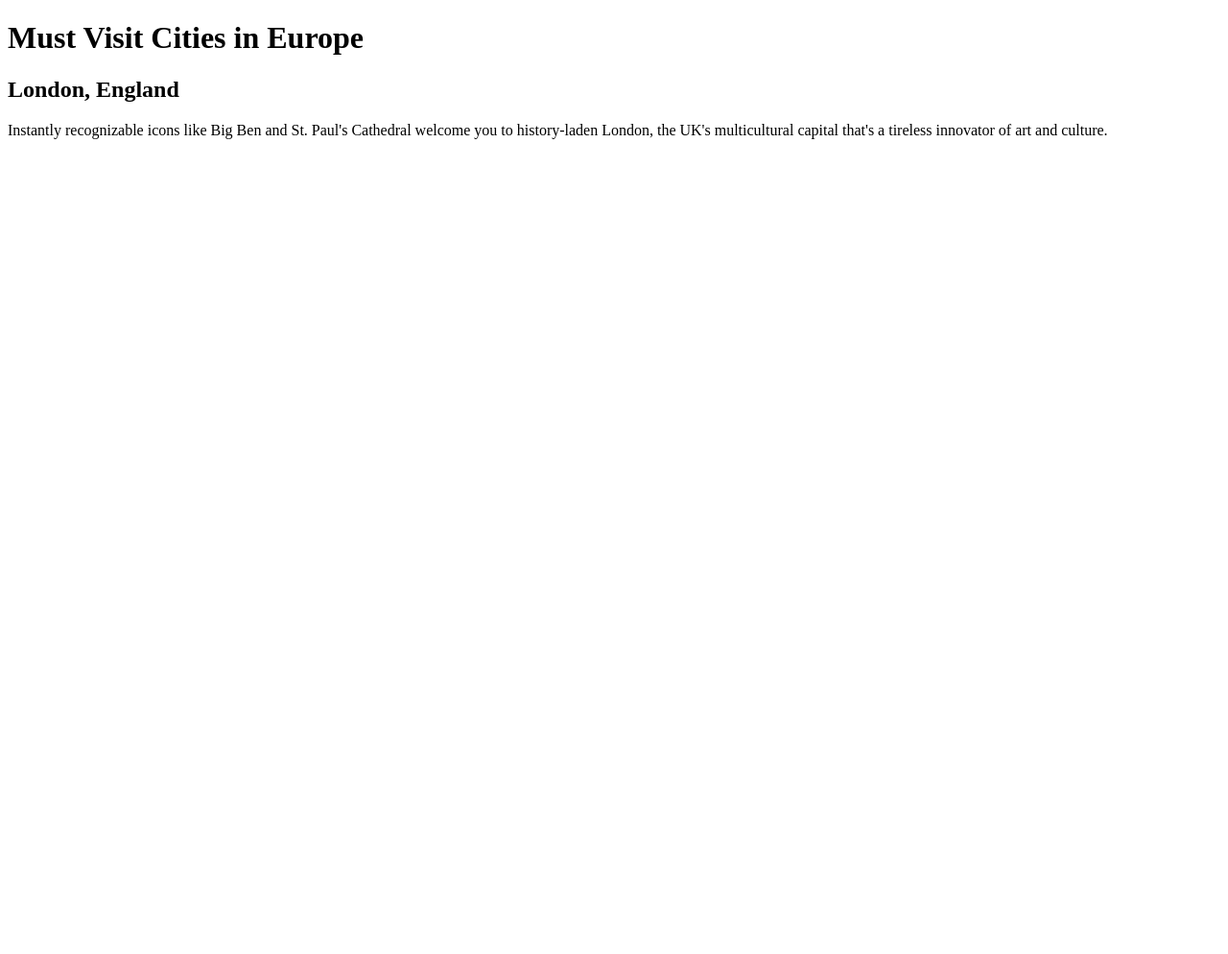
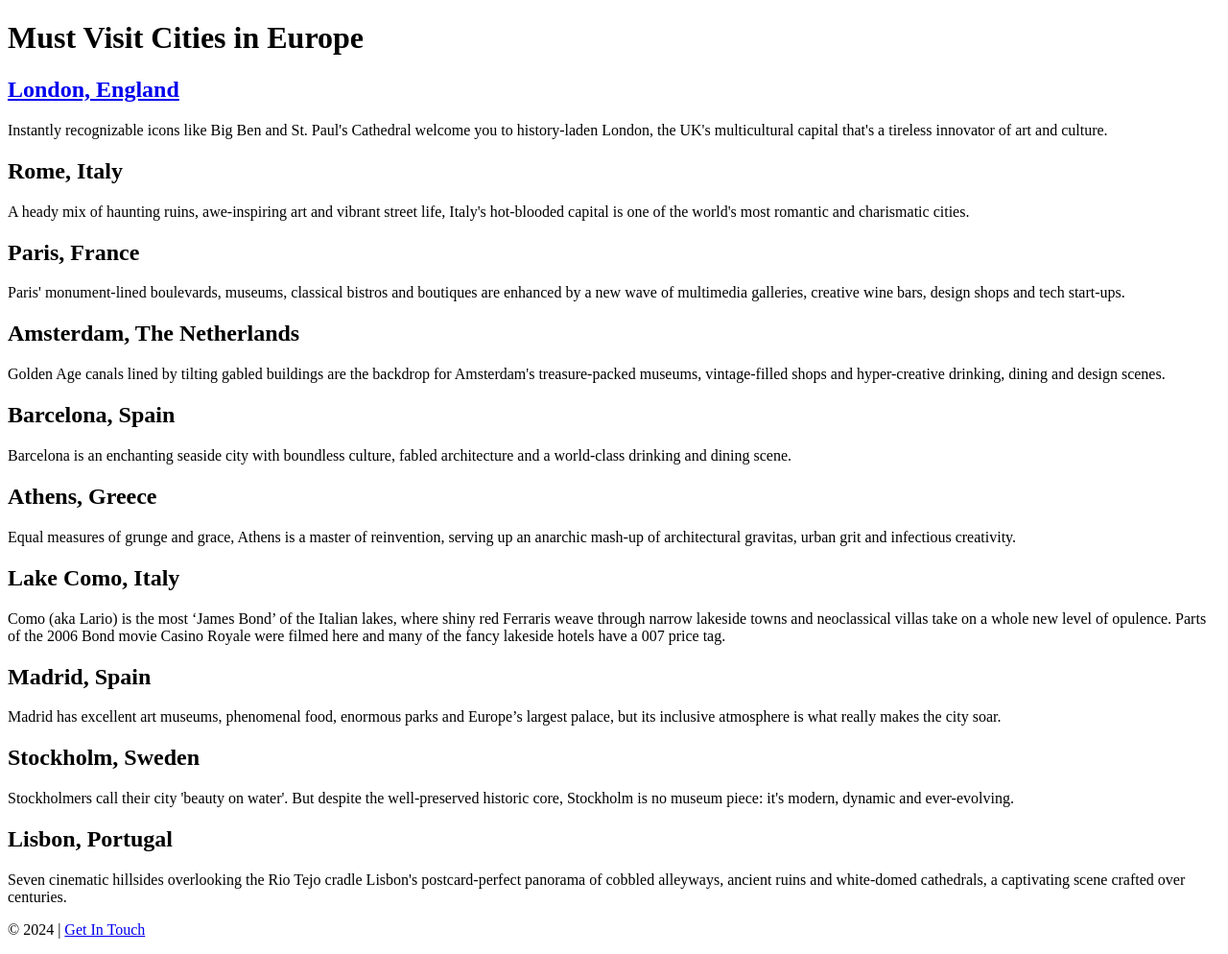
Before and after one commit to LourdesMoua/In-Class-Website, a plain HTML site: page index.html in a window 1280 px wide. Shown: the whole page at 96% size. Before the commit the page ends 800 px from the top, so only its background shows below. Drawn offline with Linux system fonts and the light colour scheme.

Commit message:
Finished index and started London page
Completed the index list of cities and added the beginning content of the London page,

```diff
--- a/index.html
+++ b/index.html
@@ -7,12 +7,64 @@
         <h1>Must Visit Cities in Europe</h1>
         <section>
             <div>
-                <h2>London, England</h2>
+                <h2>
+                    <a href="london.html.html">
+                    London, England</a>
+                </h2>
                 <p>
                     Instantly recognizable icons like Big Ben and St. Paul's Cathedral welcome you to history-laden London, the UK's multicultural capital that's a tireless innovator of art and culture.
                 </p>
             </div>
+            <div>
+                <h2>Rome, Italy</h2>
+                <p>
+                    A heady mix of haunting ruins, awe-inspiring art and vibrant street life, Italy's hot-blooded capital is one of the world's most romantic and charismatic cities.                </p>
+            </div>
+            <div>
+                <h2>Paris, France</h2>
+                <p>
+                    Paris' monument-lined boulevards, museums, classical bistros and boutiques are enhanced by a new wave of multimedia galleries, creative wine bars, design shops and tech start-ups.               </p>
+            </div>
+            <div>
+                <h2>Amsterdam, The Netherlands</h2>
+                <p>
+                    Golden Age canals lined by tilting gabled buildings are the backdrop for Amsterdam's treasure-packed museums, vintage-filled shops and hyper-creative drinking, dining and design scenes.              </p>
+            </div>
+            <div>
+                <h2>Barcelona, Spain</h2>
+                <p>
+                    Barcelona is an enchanting seaside city with boundless culture, fabled architecture and a world-class drinking and dining scene.             </p>
+            </div>
+            <div>
+                <h2>Athens, Greece</h2>
+                <p>
+                    Equal measures of grunge and grace, Athens is a master of reinvention, serving up an anarchic mash-up of architectural gravitas, urban grit and infectious creativity.
+             </p>
+            </div>
+            <div>
+                <h2>Lake Como, Italy</h2>
+                <p>
+                    Como (aka Lario) is the most ‘James Bond’ of the Italian lakes, where shiny red Ferraris weave through narrow lakeside towns and neoclassical villas take on a whole new level of opulence. Parts of the 2006 Bond movie Casino Royale were filmed here and many of the fancy lakeside hotels have a 007 price tag.</p>
+            </div>
+            <div>
+                <h2>Madrid, Spain</h2>
+                <p>
+                    Madrid has excellent art museums, phenomenal food, enormous parks and Europe’s largest palace, but its inclusive atmosphere is what really makes the city soar.</p>
+            </div>
+            <div>
+                <h2>Stockholm, Sweden</h2>
+                <p>
+                    Stockholmers call their city 'beauty on water'. But despite the well-preserved historic core, Stockholm is no museum piece: it's modern, dynamic and ever-evolving.</p>
+            </div>
+            <div>
+                <h2>Lisbon, Portugal</h2>
+                <p>
+                    Seven cinematic hillsides overlooking the Rio Tejo cradle Lisbon's postcard-perfect panorama of cobbled alleyways, ancient ruins and white-domed cathedrals, a captivating scene crafted over centuries.</p>
+            </div>
         </section>
+<footer>
+    <p>© 2024 | <a href="mailto:novak663@umn.edu">Get In Touch</a></p>
+</footer>
 
     </body>
 </html>
```
Also changed, not shown: london.html.html (added, +85 -0 lines).
